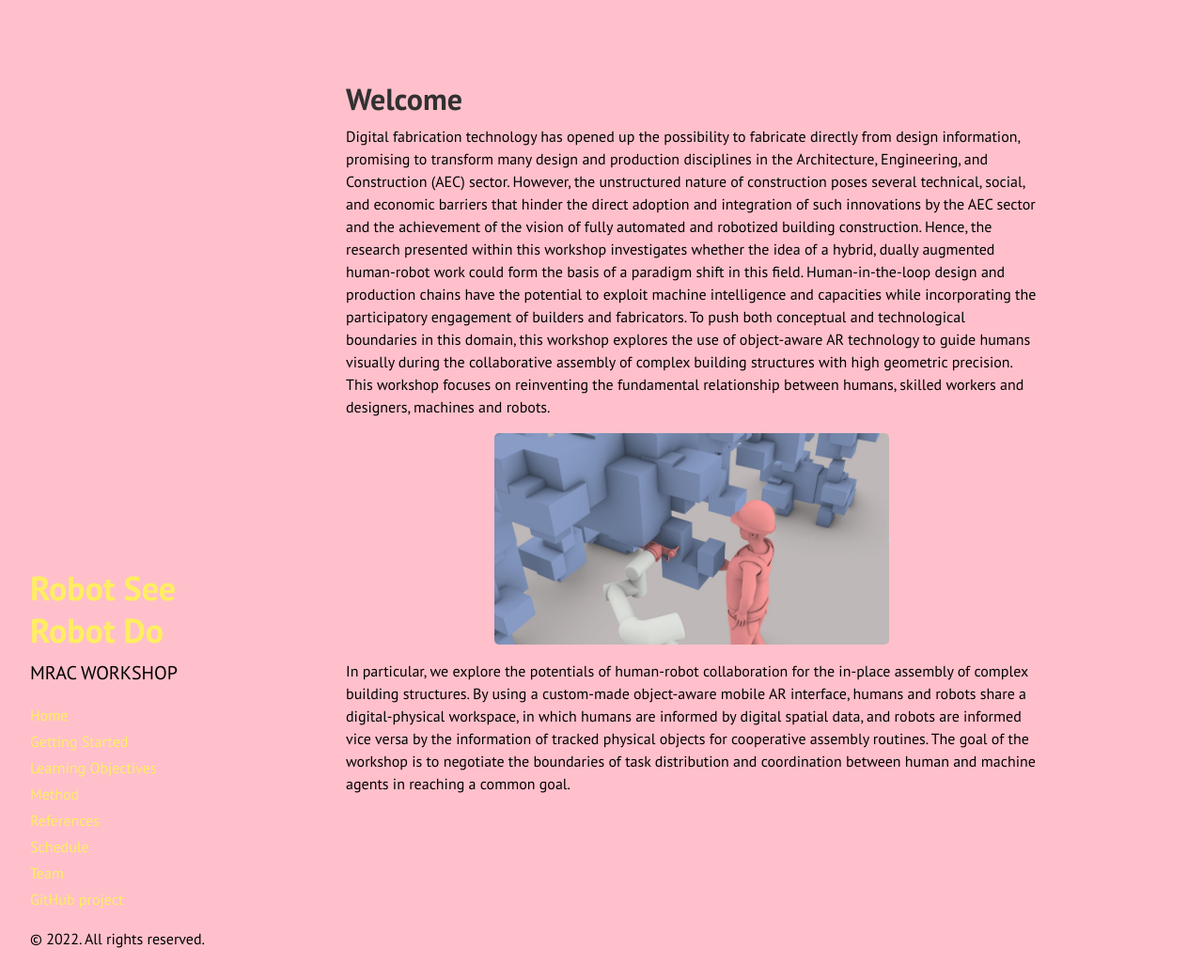
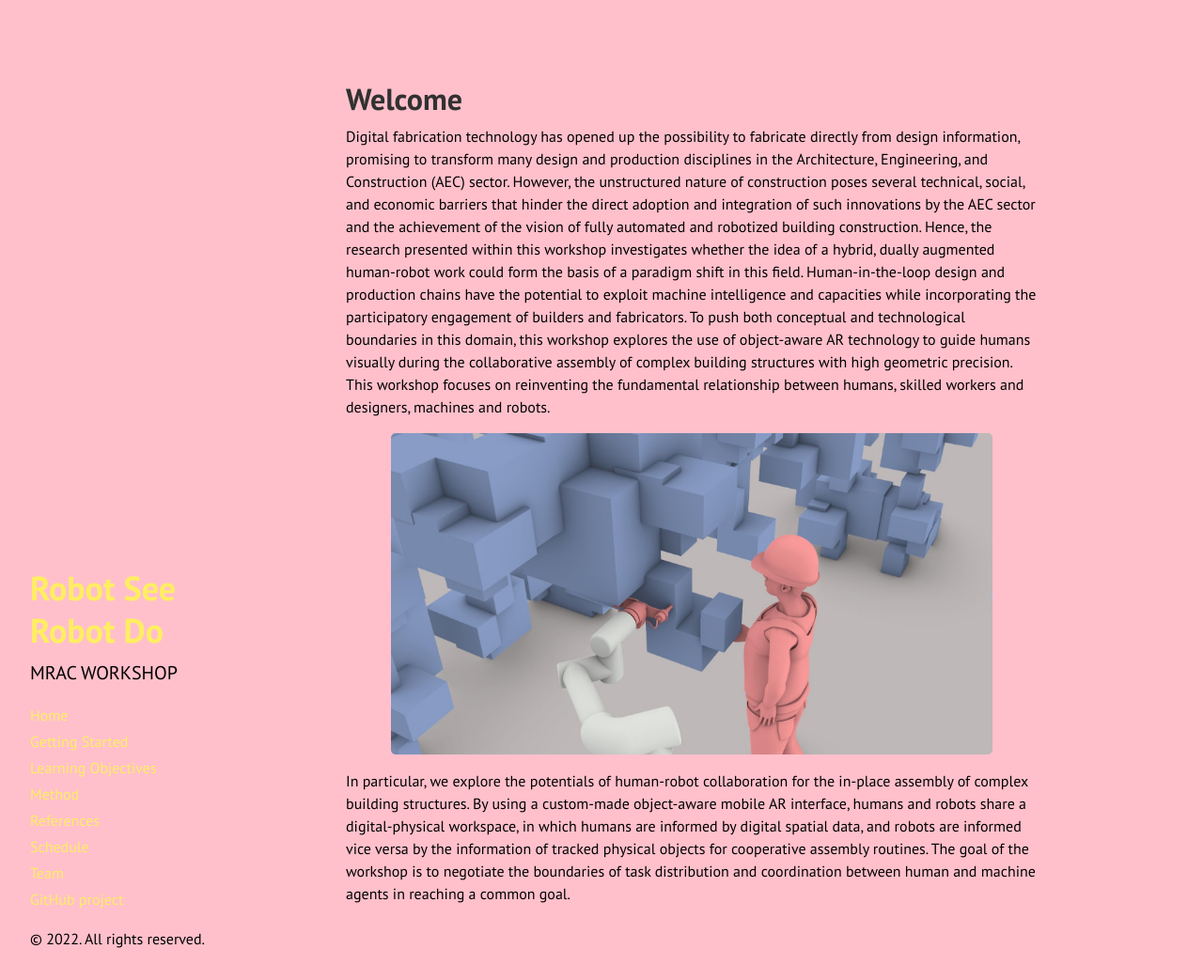
Before and after one commit to augmentedfabricationlab/robot_see_robot_do, a Jekyll site: the page built from docs/index.md, in a window 1280 px wide and 1043 px high. Shown: the whole window at 94% size. Built offline with Jekyll 4.4.1, drawn with Linux system fonts in a browser that asks for light colours; Markdown is read by kramdown in place of the engine named in the settings.

Commit message:
Update index.md

```diff
--- a/docs/index.md
+++ b/docs/index.md
@@ -7,7 +7,7 @@
 Digital fabrication technology has opened up the possibility to fabricate directly from design information, promising to transform many design and production disciplines in the Architecture, Engineering, and Construction (AEC) sector. However, the unstructured nature of construction poses several technical, social, and economic barriers that hinder the direct adoption and integration of such innovations by the AEC sector and the achievement of the vision of fully automated and robotized building construction. Hence, the research presented within this workshop investigates whether the idea of a hybrid, dually augmented human-robot work could form the basis of a paradigm shift in this field. Human-in-the-loop design and production chains have the potential to exploit machine intelligence and capacities while incorporating the participatory engagement of builders and fabricators. To push both conceptual and technological boundaries in this domain, this workshop explores the use of object-aware AR technology to guide humans visually during the collaborative assembly of complex building structures with high geometric precision. This workshop focuses on reinventing the fundamental relationship between humans, skilled workers and designers, machines and robots.
 
 <p align="center">
-  <img src="{{site.baseurl}}images/titelbild-rsrd.jpg" width="420" title="Teaming up with robots for collaboratively creating complex building structures">
+  <img src="{{site.baseurl}}images/titelbild-rsrd.jpg" width="640" title="Teaming up with robots for collaboratively creating complex building structures">
 </p>
 
 In particular, we explore the potentials of human-robot collaboration for the in-place assembly of complex building structures. By using a custom-made object-aware mobile AR interface, humans and robots share a digital-physical workspace, in which humans are informed by digital spatial data, and robots are informed vice versa by the information of tracked physical objects for cooperative assembly routines. The goal of the workshop is to negotiate the boundaries of task distribution and coordination between human and machine agents in reaching a common goal.
```
